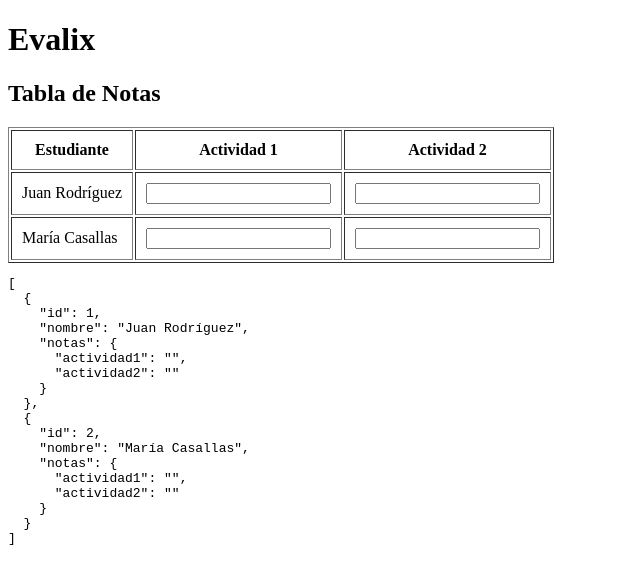
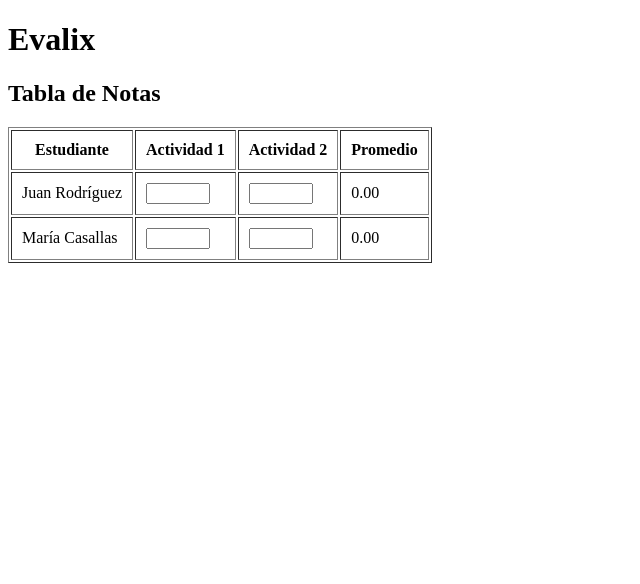
Before and after one commit to Frixix/Evalix, a React (Vite) app: page / in a window 1280 px wide. Shown: the top 584 px of the page, without its empty margins (0-640 px from the left). Built offline with nearby package versions, Linux system fonts and the light colour scheme.

Commit message:
Feat : FASE 2: Manejo de Estado completa

```diff
--- a/src/components/TablaNotas.jsx
+++ b/src/components/TablaNotas.jsx
@@ -2,9 +2,47 @@
 import { useState } from "react";
 
 function TablaNotas() {
+
+  // Configuración de la escala de notas
+  const escala = {
+    min: 0,
+    max: 5,
+    step: 0.1
+  };
+  // Estado principal
   const [estudiantes, setEstudiantes] = useState(estudiantesMock);
 
+  const calcularPromedio = (notas) => {
+    const valores = Object.values(notas)
+      .map((n) => Number(n))
+      .filter((n) => !isNaN(n));
+
+    if (valores.length === 0) return 0;
+
+    const suma = valores.reduce((acc, n) => acc + n, 0);
+    return suma / valores.length;
+  };
+
+  // validación real
     const handleNotaChange = (id, actividad, valor) => {
+
+      // 🔹 Permitir vacío directamente
+      if (valor === "") {
+        actualizarEstado(id, actividad, "");
+        return;
+      }
+
+      const numero = Number(valor);
+
+      // 🔹 Evitar NaN
+      if (isNaN(numero)) return;
+
+      // 🔹 Validar rango
+      if (numero < escala.min || numero > escala.max) return;
+
+      actualizarEstado(id, actividad, numero);
+    };
+    const actualizarEstado = (id, actividad, valor) => {
       const nuevosEstudiantes = estudiantes.map((est) => {
         if (est.id === id) {
           return {
@@ -31,6 +69,7 @@
             <th>Estudiante</th>
             <th>Actividad 1</th>
             <th>Actividad 2</th>
+            <th>Promedio</th>
           </tr>
         </thead>
 
@@ -42,27 +81,33 @@
               <td>
                 <input
                   type="number"
+                  min={escala.min}
+                  max={escala.max}
+                  step={escala.step}
                   value={est.notas.actividad1}
                   onChange={(e) =>
                     handleNotaChange(est.id, "actividad1", e.target.value)
                   }
                 />
               </td>
-
               <td>
                 <input
                   type="number"
+                  min={escala.min}
+                  max={escala.max}
+                  step={escala.step}
                   value={est.notas.actividad2}
                   onChange={(e) =>
                     handleNotaChange(est.id, "actividad2", e.target.value)
                   }
                 />
               </td>
+              <td>{calcularPromedio(est.notas).toFixed(2)}</td>
             </tr>
           ))}
         </tbody>
       </table>
-      <pre>{JSON.stringify(estudiantes, null, 2)}</pre>
+
     </div>
   );
 }
```
Also changed, not shown: 1 other file (tests, documents, lock files or other folders). Lines whose indentation alone changed are shown as unchanged.
